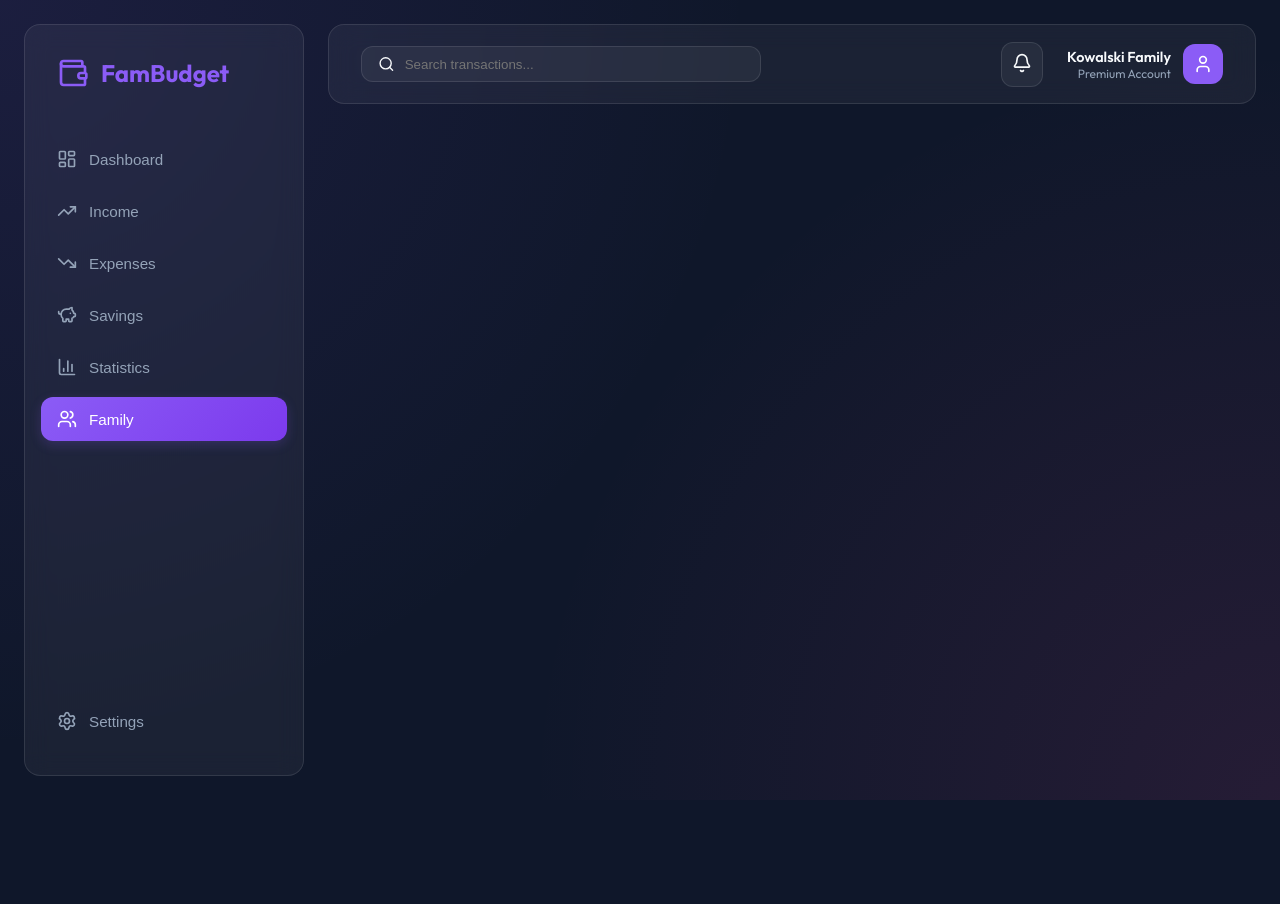
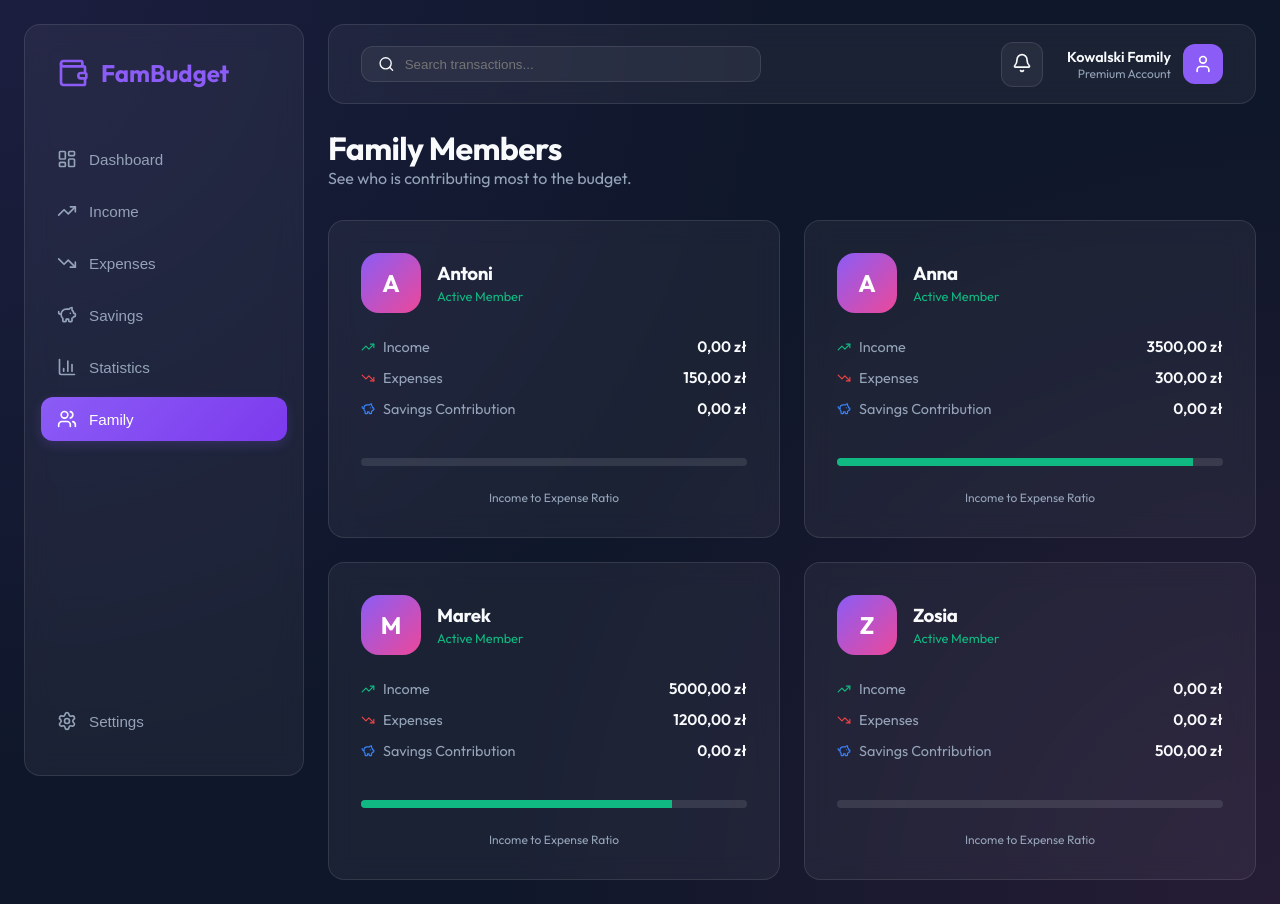
Before and after one commit to ant0uni/Projekt-BudzetRodzinny, a React (Vite) app: page / in a window 1280 px wide. Both pictures are taken after a click on the button "Family". Before the commit the page ends 800 px from the top, so only its background shows below. Built offline with nearby package versions, Linux system fonts and the light colour scheme.

Commit message:
Commit 13: Add FamilyView to track member contributions and spending ratios

```diff
--- a/src/App.css
+++ b/src/App.css
@@ -675,3 +675,88 @@
   border-color: var(--primary);
   background: var(--glass);
 }
+
+.family-grid {
+  display: grid;
+  grid-template-columns: repeat(auto-fill, minmax(320px, 1fr));
+  gap: 1.5rem;
+}
+
+.member-card {
+  padding: 2rem;
+  display: flex;
+  flex-direction: column;
+  gap: 1.5rem;
+}
+
+.member-header {
+  display: flex;
+  align-items: center;
+  gap: 1rem;
+}
+
+.member-avatar-large {
+  width: 60px;
+  height: 60px;
+  background: linear-gradient(135deg, var(--primary), var(--secondary));
+  border-radius: 18px;
+  display: flex;
+  align-items: center;
+  justify-content: center;
+  color: white;
+  font-size: 1.5rem;
+  font-weight: 700;
+}
+
+.member-status {
+  font-size: 0.8rem;
+  color: var(--success);
+}
+
+.member-stats {
+  display: flex;
+  flex-direction: column;
+  gap: 12px;
+}
+
+.member-stat-item {
+  display: flex;
+  justify-content: space-between;
+  align-items: center;
+}
+
+.stat-label {
+  display: flex;
+  align-items: center;
+  gap: 8px;
+  font-size: 0.9rem;
+  color: var(--text-muted);
+}
+
+.stat-value {
+  font-weight: 600;
+  font-size: 0.95rem;
+}
+
+.contribution-bar {
+  height: 8px;
+  background: var(--glass-border);
+  border-radius: 4px;
+  overflow: hidden;
+  margin-top: 1rem;
+}
+
+.bar-fill {
+  height: 100%;
+  background: var(--success);
+}
+
+.bar-label {
+  font-size: 0.75rem;
+  color: var(--text-muted);
+  text-align: center;
+}
+
+.success-text { color: var(--success); }
+.danger-text { color: var(--danger); }
+.info-text { color: var(--info); }
--- a/src/App.jsx
+++ b/src/App.jsx
@@ -7,6 +7,7 @@ import TransactionForm from './components/dashboard/TransactionForm'
 import SavingsView from './components/dashboard/SavingsView'
 import StatsView from './components/dashboard/StatsView'
 import FixedExpensesView from './components/dashboard/FixedExpensesView'
+import FamilyView from './components/dashboard/FamilyView'
 import './App.css'
 
 function App() {
@@ -48,11 +49,15 @@ function App() {
             <StatsView />
           )}
 
+          {activeTab === 'family' && (
+            <FamilyView />
+          )}
+
           {(activeTab === 'income' || activeTab === 'expenses') && (
             <FixedExpensesView />
           )}
 
-          {/* Other tabs will be implemented in subsequent commits */}
+          {/* Default view */}
         </div>
       </main>
 
--- /dev/null
+++ b/src/components/dashboard/FamilyView.jsx
@@ -0,0 +1,71 @@
+import React from 'react';
+import { useBudget } from '../../context/BudgetContext';
+import { Users, TrendingUp, TrendingDown, PiggyBank } from 'lucide-react';
+
+const FamilyView = () => {
+  const { members, transactions } = useBudget();
+
+  const memberData = members.map(member => {
+    const income = transactions.filter(t => t.member === member && t.type === 'income').reduce((acc, t) => acc + t.amount, 0);
+    const expenses = transactions.filter(t => t.member === member && t.type === 'expense').reduce((acc, t) => acc + t.amount, 0);
+    const savings = transactions.filter(t => t.member === member && t.type === 'savings').reduce((acc, t) => acc + t.amount, 0);
+
+    return { name: member, income, expenses, savings };
+  });
+
+  return (
+    <div className="family-view fade-in">
+      <div className="content-header">
+        <div>
+          <h1>Family Members</h1>
+          <p style={{ color: 'var(--text-muted)' }}>See who is contributing most to the budget.</p>
+        </div>
+      </div>
+
+      <div className="family-grid">
+        {memberData.map(member => (
+          <div key={member.name} className="member-card glass-morphism">
+            <div className="member-header">
+              <div className="member-avatar-large">{member.name[0]}</div>
+              <div className="member-name-group">
+                <h3>{member.name}</h3>
+                <span className="member-status">Active Member</span>
+              </div>
+            </div>
+
+            <div className="member-stats">
+              <div className="member-stat-item">
+                <div className="stat-label">
+                  <TrendingUp size={14} className="success-text" />
+                  <span>Income</span>
+                </div>
+                <span className="stat-value">{new Intl.NumberFormat('pl-PL', { style: 'currency', currency: 'PLN' }).format(member.income)}</span>
+              </div>
+              <div className="member-stat-item">
+                <div className="stat-label">
+                  <TrendingDown size={14} className="danger-text" />
+                  <span>Expenses</span>
+                </div>
+                <span className="stat-value">{new Intl.NumberFormat('pl-PL', { style: 'currency', currency: 'PLN' }).format(member.expenses)}</span>
+              </div>
+              <div className="member-stat-item">
+                <div className="stat-label">
+                  <PiggyBank size={14} className="info-text" />
+                  <span>Savings Contribution</span>
+                </div>
+                <span className="stat-value">{new Intl.NumberFormat('pl-PL', { style: 'currency', currency: 'PLN' }).format(member.savings)}</span>
+              </div>
+            </div>
+
+            <div className="contribution-bar">
+              <div className="bar-fill" style={{ width: `${(member.income / (member.income + member.expenses || 1) * 100)}%` }}></div>
+            </div>
+            <p className="bar-label">Income to Expense Ratio</p>
+          </div>
+        ))}
+      </div>
+    </div>
+  );
+};
+
+export default FamilyView;
```
